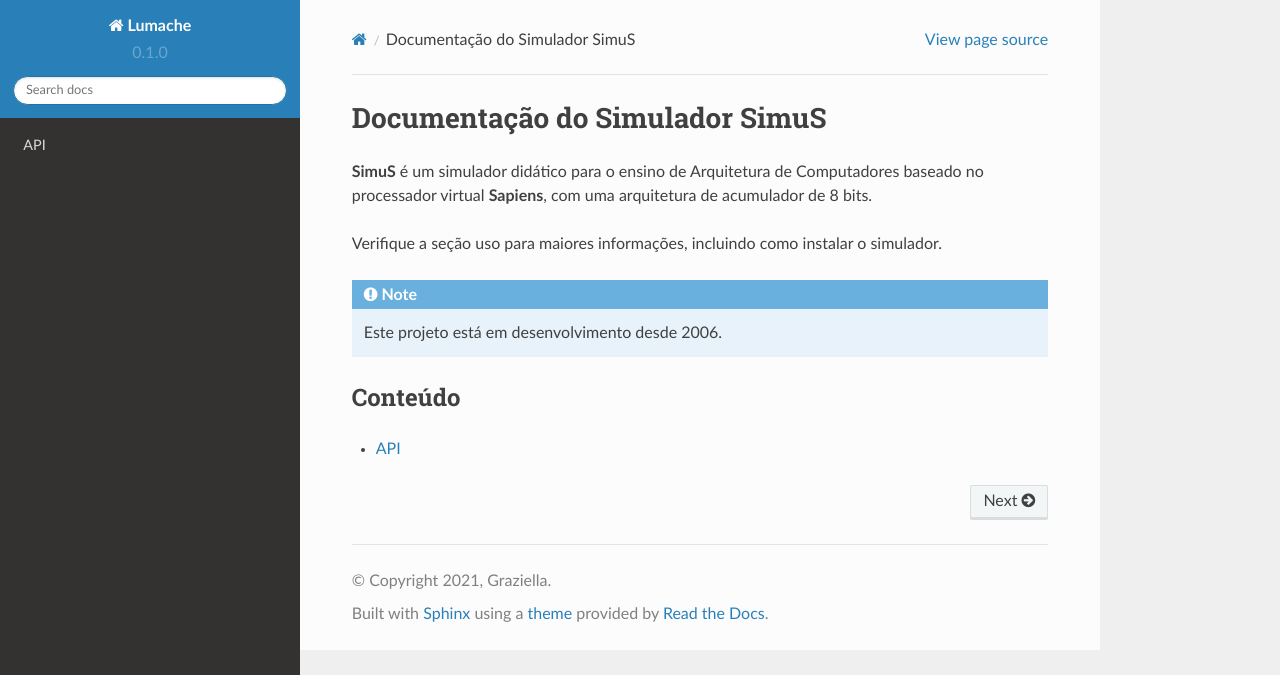
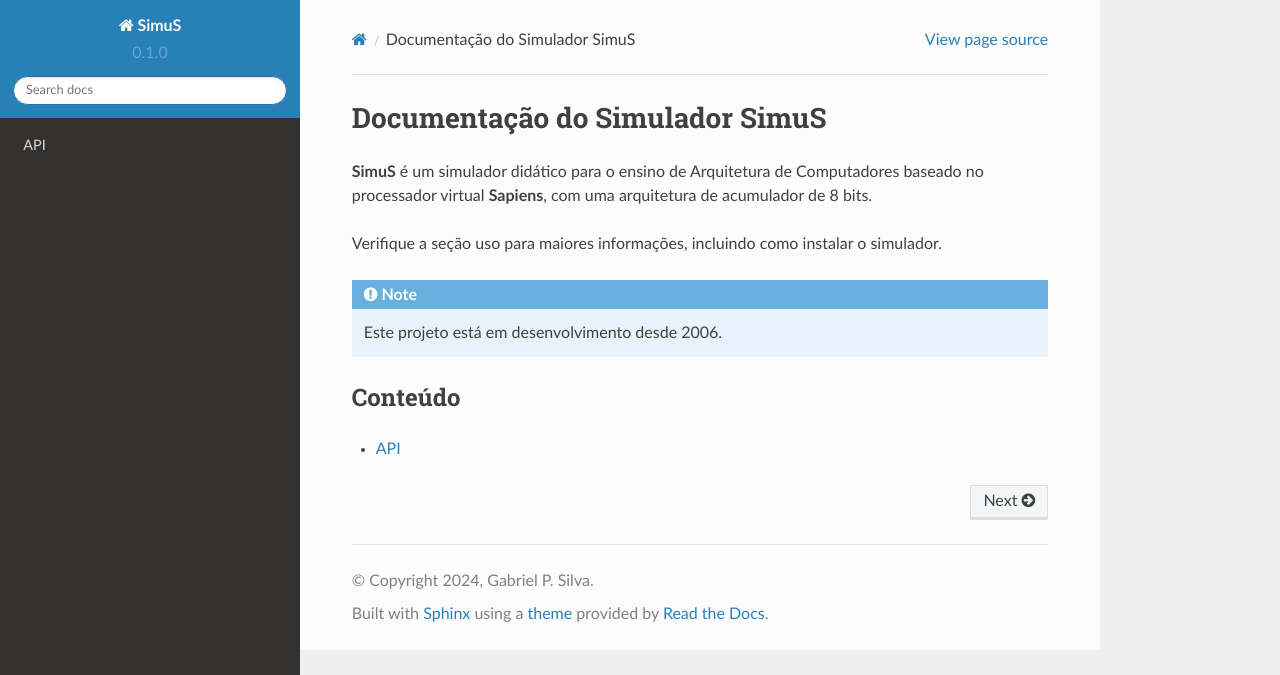
Before and after one commit to gpsilva2003/gpsilva2003.github.io, a Sphinx documentation site: the page built from docs/source/index.rst, in a window 1280 px wide. Shown: the top 675 px of the page. Built offline with Sphinx 7.4.7 and the Read the Docs theme 2.0.0, drawn with Linux system fonts in a browser that asks for light colours; pages that are not in the unit, such as notebooks, are missing from menus.

Commit message:
Update conf.py

```diff
--- a/docs/source/conf.py
+++ b/docs/source/conf.py
@@ -2,9 +2,9 @@
 
 # -- Project information
 
-project = 'Lumache'
-copyright = '2021, Graziella'
-author = 'Graziella'
+project = 'SimuS'
+copyright = '2024, Gabriel P. Silva'
+author = 'Gabriel'
 
 release = '0.1'
 version = '0.1.0'
```
